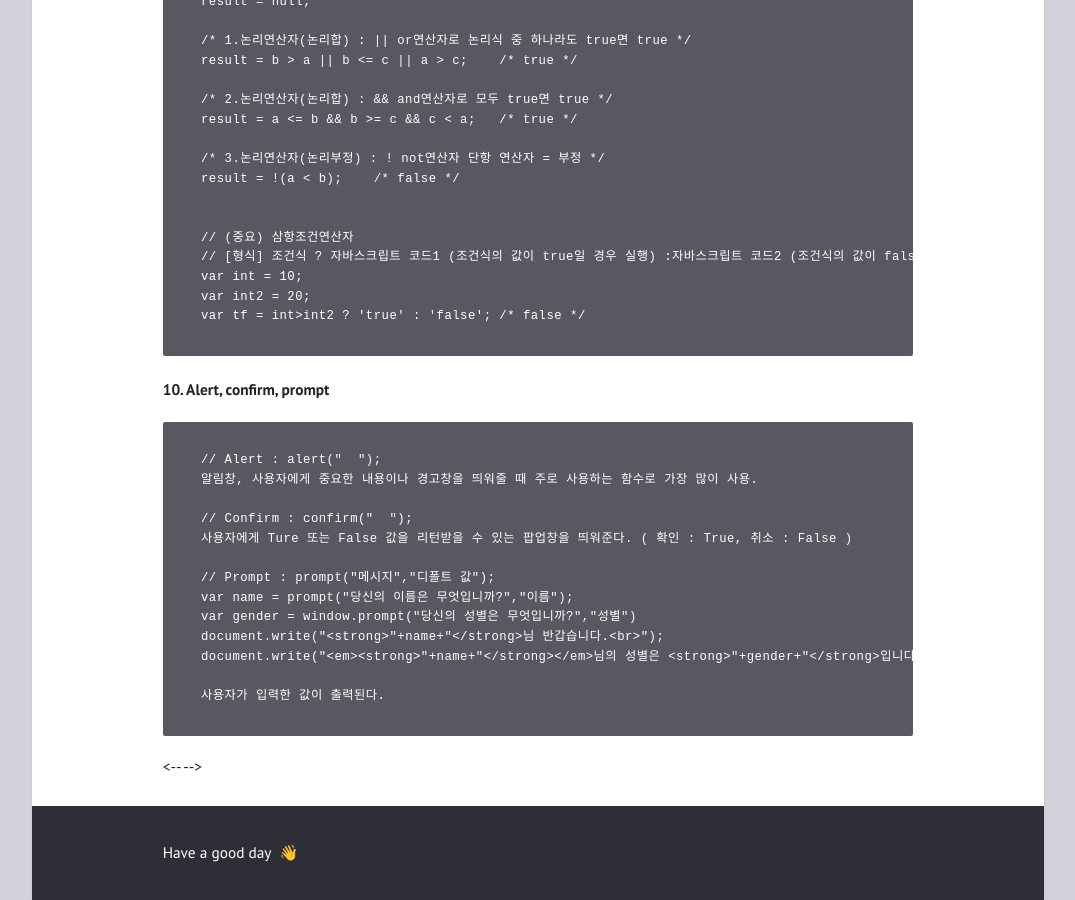
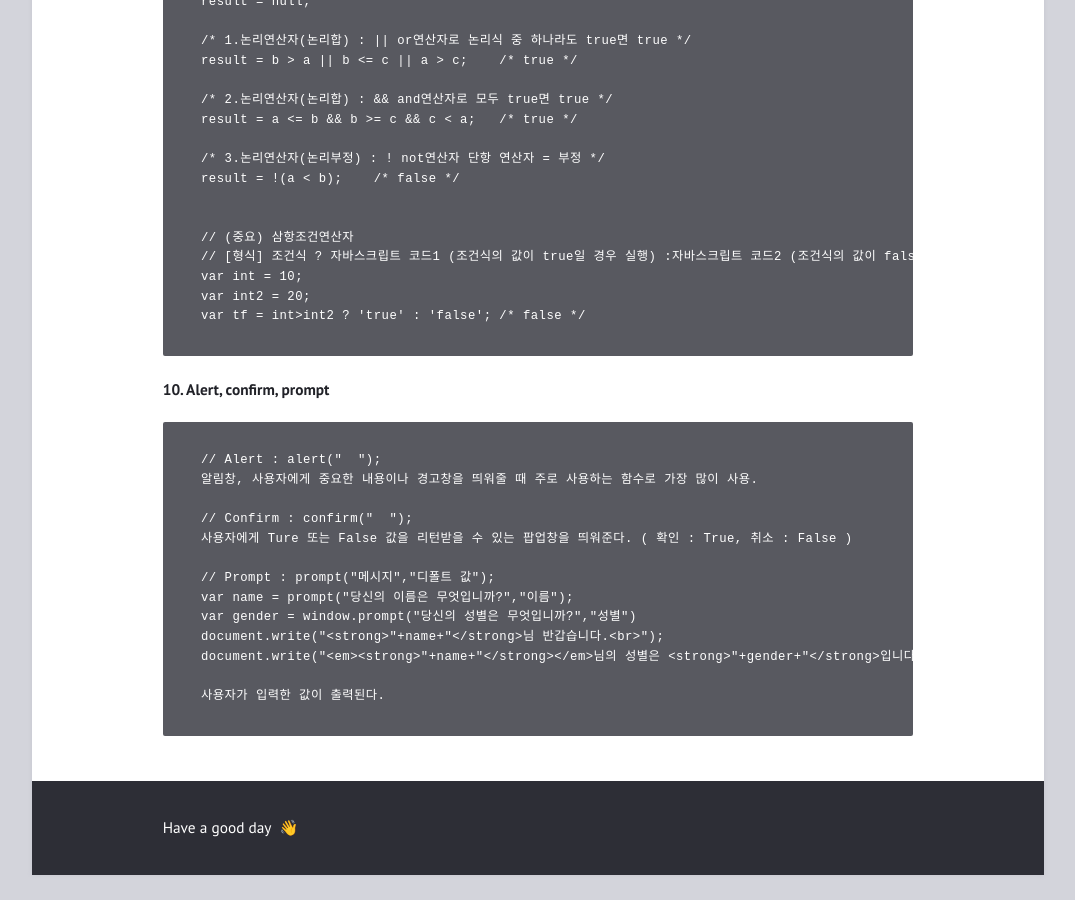
Before and after one commit to feb-dain/feb-dain.github.io, a Jekyll site: the page built from _posts/2022-09-06-basic-javascript-01.md, in a window 1280 px wide and 900 px high, scrolled down 3445 px. Shown: the whole window, without its empty margins (102-1177 px from the left). Built offline with Jekyll 4.4.1, drawn with Linux system fonts in a browser that asks for light colours; comment, search, counter and statistics services are not loaded; after the commit the page ends 4320 px from its top, so only the background shows below that.

Commit message:
Update post.html

```diff
--- a/_layouts/post.html
+++ b/_layouts/post.html
@@ -5,13 +5,6 @@
 <article>
   {% include meta.html post=page %}
   {{ content }}
-<--  {% if page.comments != false and site.comments.isso or site.comments.disqus %}
-    <hr>
-    {% if site.comments.isso_domain %}<div id="isso-thread"></div>{% endif %}
-    {% if site.comments.disqus_shortname %}<div id="disqus_thread"></div>{% endif %}
-    <noscript>Please enable JavaScript to view comments.</noscript>
-  {% endif %} -->
-</article>
 
   <!--  Utterances Comments -->
   <script src="https://utteranc.es/client.js"
@@ -22,3 +15,4 @@
           crossorigin="anonymous"
           async>
   </script>
+</article>
```
Lines whose indentation alone changed are shown as unchanged.
